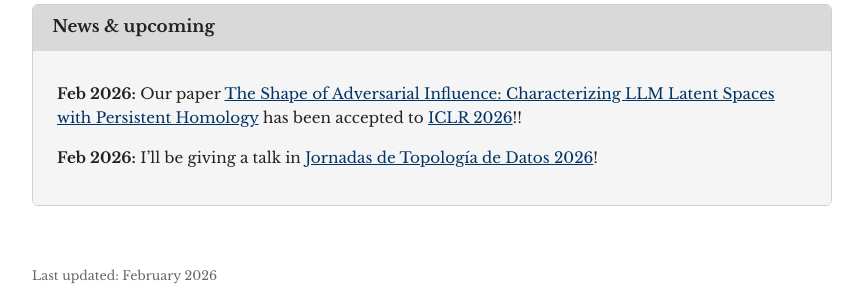
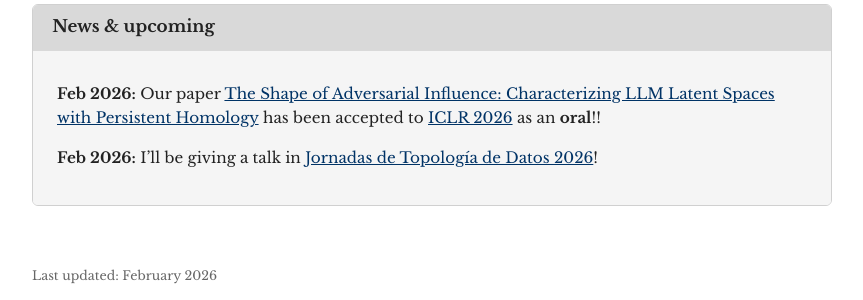
Before and after one commit to inesgare/inesgare.github.io, a Jekyll site: the page built from index.md, in a window 1280 px wide. Shown: the part 693-993 px from the top of the page, without its empty margins (208-1071 px from the left). Built offline with Jekyll 4.4.1, drawn with Linux system fonts in a browser that asks for light colours.

Commit message:
fixed typos

```diff
--- a/_layouts/default.html
+++ b/_layouts/default.html
@@ -22,7 +22,7 @@
     </p>
 
     <p>
-      <a href="/docs/cv.pdf">Curriculum Vitae (PDF)</a> &diams; <a href="mailto:yourname@university.edu">e-mail</a><br>
+      <a href="/docs/cv.pdf">Curriculum Vitae (PDF)</a> &diams; <a href="mailto:ines.garciaredondo@unifr.ch">e-mail</a><br>
       <a href="https://www.linkedin.com/in/ines-garcia-redondo/">Linkedin</a> &diams; <a href="https://orcid.org/0000-0001-8340-4235">0000-0001-8340-4235</a> &diams; <a href="https://scholar.google.com">Google Scholar</a><br>
       <a href="https://github.com/inesgare">GitHub</a><br>
     </p>
--- a/index.md
+++ b/index.md
@@ -21,7 +21,7 @@ My thesis was titled *Topological Invariants for Data: Duality, Stability, and A
 
   <div class="news-box-content" markdown="1">
 
-  **Feb 2026:** Our paper [The Shape of Adversarial Influence: Characterizing LLM Latent Spaces with Persistent Homology](https://arxiv.org/abs/2505.20435) has been accepted to [ICLR 2026]()!!
+  **Feb 2026:** Our paper [The Shape of Adversarial Influence: Characterizing LLM Latent Spaces with Persistent Homology](https://arxiv.org/abs/2505.20435) has been accepted to [ICLR 2026](https://iclr.cc/) as an **oral**!!
 
   **Feb 2026:** I'll be giving a talk in  [Jornadas de Topología de Datos 2026](https://imus.us.es/congresos/tdasevilla2026/)!
 
```
